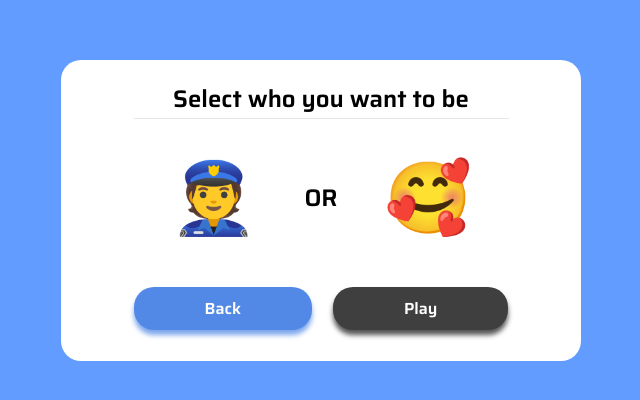
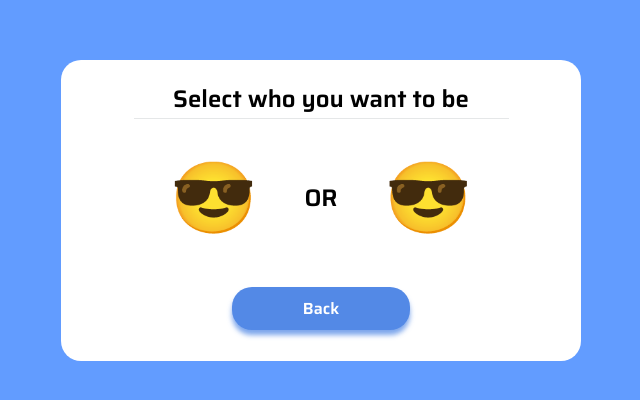
Before and after one commit to ilyastorunn/tic-tac-toe, a React (Vite) app: page /selection in a window 1280 px wide. Shown: the part 190-590 px from the top of the page, without its empty margins (319-959 px from the left). Built offline with nearby package versions, Linux system fonts and the light colour scheme.

Commit message:
minor changes

```diff
--- a/src/pages/GameScreen.jsx
+++ b/src/pages/GameScreen.jsx
@@ -2,10 +2,26 @@ import React, { useEffect, useState } from "react";
 import "./GameScreen.css";
 import { useNavigate } from "react-router-dom";
 
+const emojis = ["😅", "🌮", "🚀", "🍕", "🎉", "🎸", "🍔", "🏆", "🌈", "⚡️"];
+
 export default function GameScreen() {
   const [board, setBoard] = useState(Array(9).fill(null));
   const [xIsNext, setXIsNext] = useState(true);
+  const [playerEmojis, setPlayerEmojis] = useState(randomEmojis());
   const navigate = useNavigate();
+
+  function randomEmojis() {
+    let emoji1, emoji2;
+    do {
+      const randomIndexes = Array.from({ length: 2 }, () =>
+        Math.floor(Math.random() * emojis.length)
+      );
+      emoji1 = emojis[randomIndexes[0]];
+      emoji2 = emojis[randomIndexes[1]];
+    } while (emoji1 === emoji2);
+
+    return [emoji1, emoji2];
+  }
 
   const handleClick = (index) => {
     const newBoard = [...board];
@@ -14,7 +30,7 @@ export default function GameScreen() {
       return;
     }
 
-    newBoard[index] = xIsNext ? "😅" : "🌮";
+    newBoard[index] = xIsNext ? playerEmojis[0] : playerEmojis[1];
     setBoard(newBoard);
     setXIsNext(!xIsNext);
   };
@@ -35,18 +51,14 @@ export default function GameScreen() {
   useEffect(() => {
     if (winner) {
       navigate(`/winner/${winner}`);
+    } else {
+      setPlayerEmojis(randomEmojis());
     }
   }, [winner, navigate]);
 
   const status = winner
-    ? `Conratulations, Player ${winner} is the winner!`
-    : `Next player: ${xIsNext ? "😅" : "🌮"}`;
-
-  // if (winner) {
-  //   navigate(`winner/${winner}`);
-  // } else {
-  //   const status = `Next player: ${xIsNext ? "😅" : "🌮"}`;
-  // }
+    ? `Congratulations, Player ${winner} is the winner!`
+    : `Next player: ${xIsNext ? playerEmojis[0] : playerEmojis[1]}`;
 
   return (
     <div className="gameScreen">
--- a/src/pages/Home.jsx
+++ b/src/pages/Home.jsx
@@ -14,7 +14,7 @@ export default function Home() {
         </div>
         <div className="buttons">
           <div className="button">
-          <Link className="buttonLink" to="/selection">Single Player</Link>
+          <Link className="buttonLink" to="/game">Single Player</Link>
           </div>
           <div className="button">
             <Link className="buttonLink" to="/game">Multi Player</Link>
--- a/src/pages/SelectScreen.css
+++ b/src/pages/SelectScreen.css
@@ -42,12 +42,15 @@
   gap: 47px;
   background-color: #fff;
   margin-top: 10px;
+  /* position: relative; */
 }
 
 .emojiBox h4 {
   background-color: #fff;
   margin: 0;
   font-size: 70px;
+  /* position: absolute;
+  left: 0; */
 }
 
 .emojiBox h5 {
--- a/src/pages/SelectScreen.jsx
+++ b/src/pages/SelectScreen.jsx
@@ -1,29 +1,77 @@
-import React from "react";
+import React, { useState, useEffect } from "react";
 import "./SelectScreen.css";
 import { Link } from "react-router-dom";
 
-export default function SelectScreen() {
+const SelectScreen = () => {
+  const [selectedEmoji, setSelectedEmoji] = useState(null);
+  const [randomEmoji1, setRandomEmoji1] = useState(null);
+  const [randomEmoji2, setRandomEmoji2] = useState(null);
+
+  useEffect(() => {
+    const emojis = ["👮", "🥰", "😎", "🐱", "🚀", "🌈", "🍕", "🎉"];
+
+    const randomIndex1 = Math.floor(Math.random() * emojis.length);
+    const randomIndex2 = Math.floor(Math.random() * emojis.length);
+
+    setRandomEmoji1(emojis[randomIndex1]);
+    setRandomEmoji2(emojis[randomIndex2]);
+  }, []);
+
+  const handleEmojiSelection = (emoji) => {
+    setSelectedEmoji(emoji);
+  };
+
   return (
     <>
       <div className="selectionBox">
         <div className="textBox">
-            <h4>Select who you want to be</h4>
-            <span></span>
+          <h4>Select who you want to be</h4>
+          <span></span>
         </div>
         <div className="emojiBox">
-          <h4>👮</h4>
-          <h5>OR</h5>
-          <h4>🥰</h4>
+          {selectedEmoji ? (
+            <>
+              <h4>{selectedEmoji}</h4>
+              <h5>OR</h5>
+              <h4>
+                {selectedEmoji === randomEmoji1 ? randomEmoji2 : randomEmoji1}
+              </h4>
+            </>
+          ) : (
+            <>
+              <h4 onClick={() => handleEmojiSelection(randomEmoji1)}>
+                {randomEmoji1}
+              </h4>
+              <h5>OR</h5>
+              <h4 onClick={() => handleEmojiSelection(randomEmoji2)}>
+                {randomEmoji2}
+              </h4>
+            </>
+          )}
         </div>
         <div className="buttonsBox">
           <div className="backButton">
-            <Link to="/" className="back">Back</Link>
+            <Link to="/" className="back">
+              Back
+            </Link>
           </div>
-          <div className="playButton">
-            <Link to="/gamemode" className="play">Play</Link>
-          </div>
+          {selectedEmoji && (
+            <div className="playButton">
+              <Link
+                to={{
+                  pathname: "/game",
+                  state: { selectedEmoji, randomEmoji1, randomEmoji2 },
+                }}
+                className="play"
+              >
+                Play
+              </Link>
+            </div>
+          )}
         </div>
       </div>
     </>
   );
-}
+};
+
+export default SelectScreen;
```
